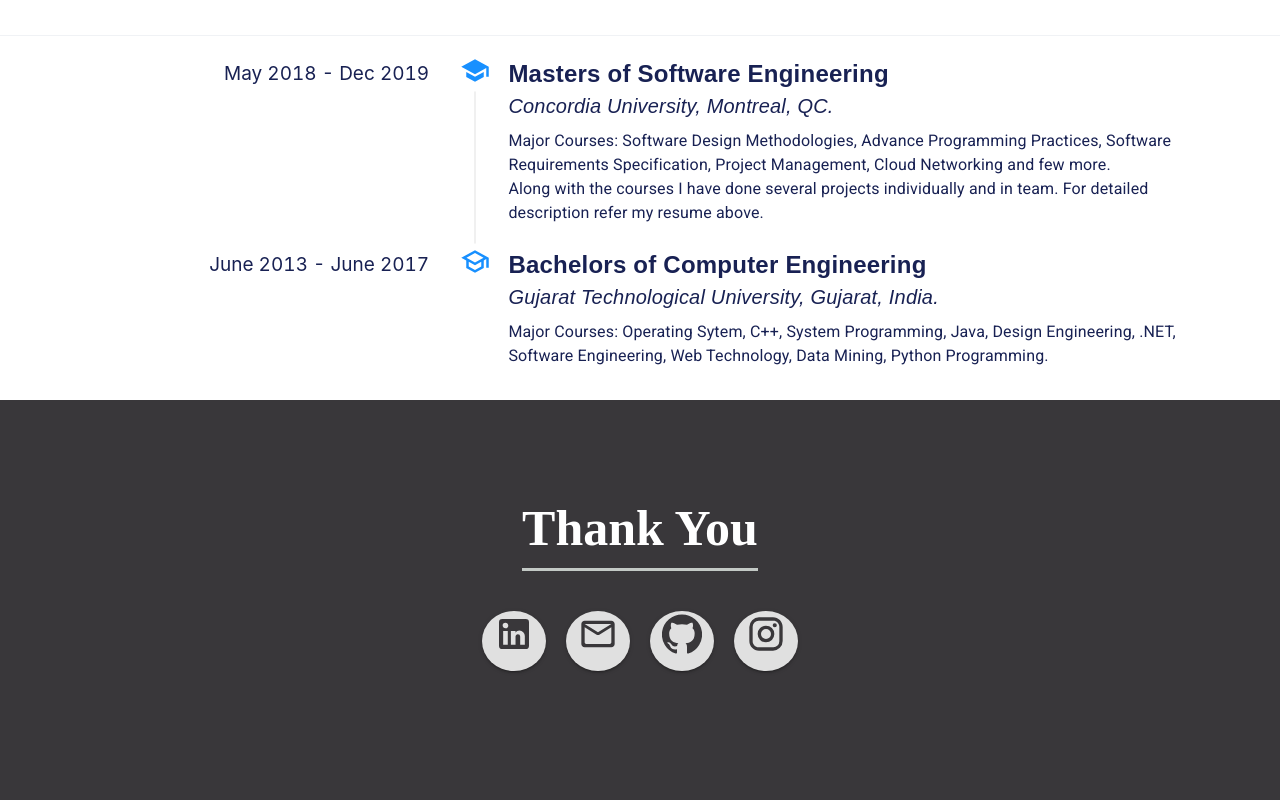
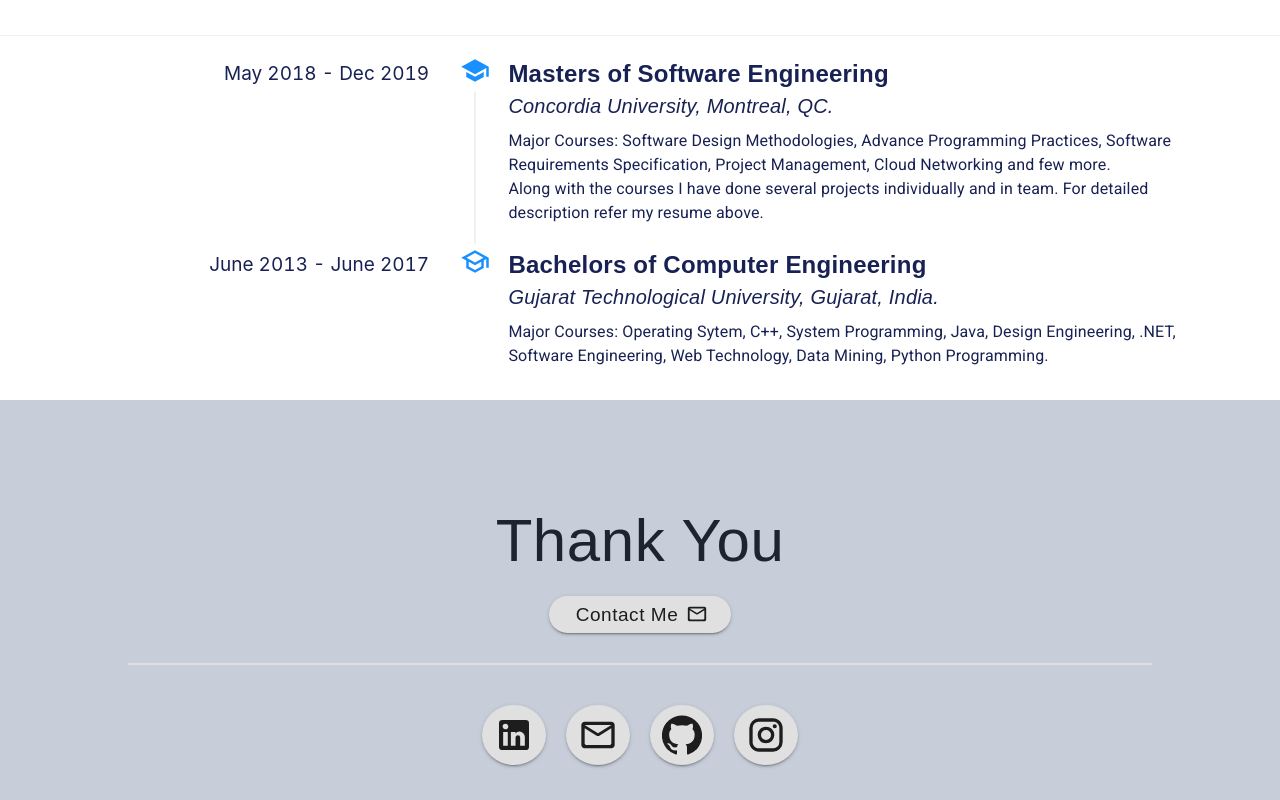
Before and after one commit to arunipatel06/portfolio, a React (Create React App) app: page / in a window 1280 px wide. Shown: the part 2553-3353 px from the top of the page. Built offline with nearby package versions, Linux system fonts and the light colour scheme; what webfontloader would draw is missing.

Commit message:
update routes and links

```diff
--- /dev/null
+++ b/src/Footer.js
@@ -0,0 +1,149 @@
+import React, { useState } from 'react';
+import { makeStyles } from '@material-ui/core/styles';
+import { Grid, Button, Typography, Divider } from '@material-ui/core';
+import ContactMeForm from './ContactMeForm';
+//Icons
+import LinkedInIcon from '@material-ui/icons/LinkedIn';
+import GitHubIcon from '@material-ui/icons/GitHub';
+import InstagramIcon from '@material-ui/icons/Instagram';
+import MailOutlineRoundedIcon from '@material-ui/icons/MailOutlineRounded';
+
+const usestyles = makeStyles((theme) => ({
+  icons: {
+    fontSize: '40px',
+    width: '5em',
+    height: '7em',
+    margin: '15px',
+  },
+  div: {
+    [theme.breakpoints.up('sm')]: {
+      margin: '30px',
+    },
+  },
+  text: {
+    margin: '100px auto 0px',
+    textAlign: 'center',
+    fontFamily: '"Manrope", sans-serif',
+    fontSize: '60px',
+    fontWeight: 500,
+    color: '#1b242f',
+    justifyContent: 'center',
+  },
+  body: {
+    backgroundColor: '#c7ced9',
+    height: '400px',
+    width: '100%',
+    justifyContent: 'center',
+    display: 'flex',
+    alignItems: 'center',
+    flexDirection: 'column',
+  },
+  circle: {
+    borderRadius: '60%',
+    height: '60px',
+    width: '60px',
+    padding: '0px',
+    margin: '10px',
+  },
+  contactButton: {
+    fontFamily: 'sans-serif',
+    padding: '2px 27px',
+    textTransform: 'none',
+    fontSize: '19px',
+    borderRadius: '25px',
+    margin: '10px auto',
+  },
+  divider: {
+    height: '2px',
+    backgroundColor: '#e0e0e0',
+    width: '80%',
+    marginTop: '20px',
+  },
+}));
+const Footer = (props) => {
+  const classes = usestyles();
+  const [open, setOpen] = useState(false);
+  return (
+    <div>
+      <Grid item={12}>
+        <section className={classes.body}>
+          <div
+            style={{
+              display: 'flex',
+              justifyContent: 'center',
+              flexDirection: 'column',
+            }}
+          >
+            <Typography className={classes.text}>Thank You </Typography>
+            <Button
+              variant="contained"
+              endIcon={<MailOutlineRoundedIcon />}
+              className={classes.contactButton}
+              size="large"
+              onClick={() => setOpen(true)}
+            >
+              Contact Me
+            </Button>
+          </div>
+          <Divider className={classes.divider} />
+          <div className={classes.div}>
+            <Button
+              variant="contained"
+              className={classes.circle}
+              onClick={() =>
+                window.open(
+                  'https://www.linkedin.com/in/aruni-patel-541b94164/'
+                )
+              }
+            >
+              <LinkedInIcon
+                disableElevation={true}
+                style={{ fontSize: '40px', margin: '0px' }}
+              />
+            </Button>
+
+            <Button
+              variant="contained"
+              className={classes.circle}
+              onClick={() => setOpen(true)}
+            >
+              <MailOutlineRoundedIcon
+                disableElevation={true}
+                style={{ fontSize: '40px', margin: '0px' }}
+              />
+            </Button>
+
+            <Button
+              variant="contained"
+              className={classes.circle}
+              onClick={() => window.open('https://github.com/arunipatel06')}
+            >
+              <GitHubIcon
+                disableElevation={true}
+                style={{ fontSize: '40px', margin: '0px' }}
+              />
+            </Button>
+
+            <Button
+              variant="contained"
+              className={classes.circle}
+              onClick={() =>
+                window.open(
+                  'https://instagram.com/a_r_u_95?igshid=5dlmm61o46gw'
+                )
+              }
+            >
+              <InstagramIcon
+                disableElevation={true}
+                style={{ fontSize: '40px', margin: '0px' }}
+              />
+            </Button>
+          </div>
+        </section>
+      </Grid>
+      <ContactMeForm open={open} setOpen={setOpen} />
+    </div>
+  );
+};
+
+export default Footer;
--- a/src/HomePage.css
+++ b/src/HomePage.css
@@ -29,3 +29,7 @@
   transform: rotateZ(90deg);
   color: #4f4f4f;
 }
+
+html {
+  scroll-behavior: smooth;
+}
--- a/src/HomePage.js
+++ b/src/HomePage.js
@@ -1,4 +1,4 @@
-import React from 'react';
+import React, { useEffect, useRef } from 'react';
 import { makeStyles } from '@material-ui/core/styles';
 import { Grid, Avatar, Typography, Divider } from '@material-ui/core';
 import ArrowForwardIcon from '@material-ui/icons/ArrowForward';
@@ -7,10 +7,10 @@ import AvatarImage from './assests/Git.jpg';
 import 'typeface-roboto';
 import './HomePage.css';
 import Skills from './Skills';
-import Contact from './Contact';
 import Education from './Education';
 import NewNavbar from './Navbar';
 import AboutMe from './AboutMe';
+import Footer from './Footer';
 
 const useStyles = makeStyles((theme) => ({
   //--------------------
@@ -83,10 +83,25 @@ const useStyles = makeStyles((theme) => ({
 
 const HomePage = (props) => {
   const classes = useStyles();
+  useEffect(() => {
+    window.scrollTo(0, 0);
+  }, []);
+  const scrollToRef = (ref) => window.scrollTo(0, ref.current.offsetTop);
+  const resourcesRef = useRef(null);
+  const scrollToResources = () => scrollToRef(resourcesRef);
+  const skillsRef = useRef(null);
+  const scrollToSkills = () => scrollToRef(skillsRef);
+  const scrollToTop = () => {
+    window.scrollTo(0, 0);
+  };
 
   return (
     <div className={classes.root}>
-      <NewNavbar />
+      <NewNavbar
+        scrollToResources={scrollToResources}
+        scrollToSkills={scrollToSkills}
+        scrollToTop={scrollToTop}
+      />
       <Grid item xs={12}>
         <section className={classes.homeImage}>
           <div>
@@ -112,6 +127,7 @@ const HomePage = (props) => {
                 margin: '20px auto 0px',
                 '&:hover': { backgroundColor: '#555' },
               }}
+              onClick={scrollToResources}
             >
               View my work
               <ArrowForwardIcon
@@ -131,14 +147,14 @@ const HomePage = (props) => {
       <div>
         <AboutMe />
       </div>
-      <div>
+      <div ref={skillsRef}>
         <Skills />
       </div>
-      <div>
+      <div ref={resourcesRef}>
         <Education />
       </div>
       <div>
-        <Contact />
+        <Footer />
       </div>
     </div>
   );
```
